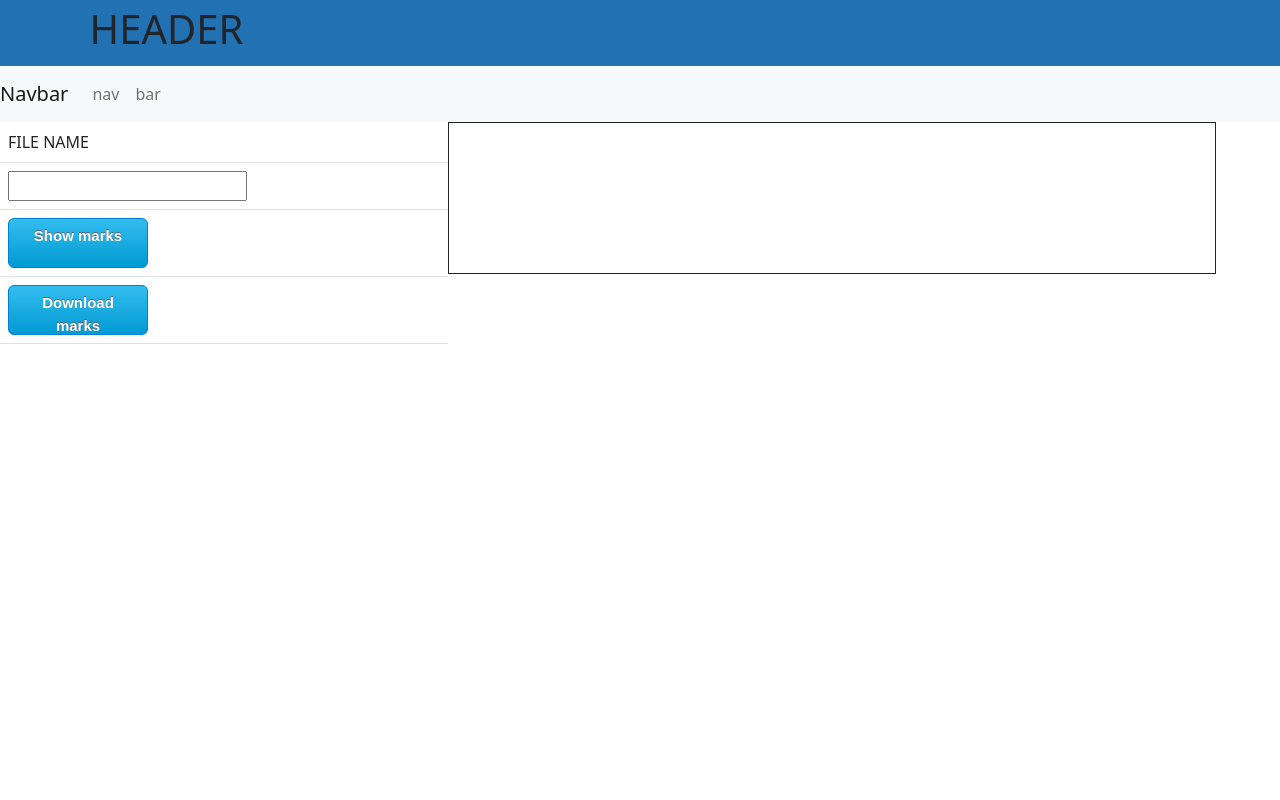
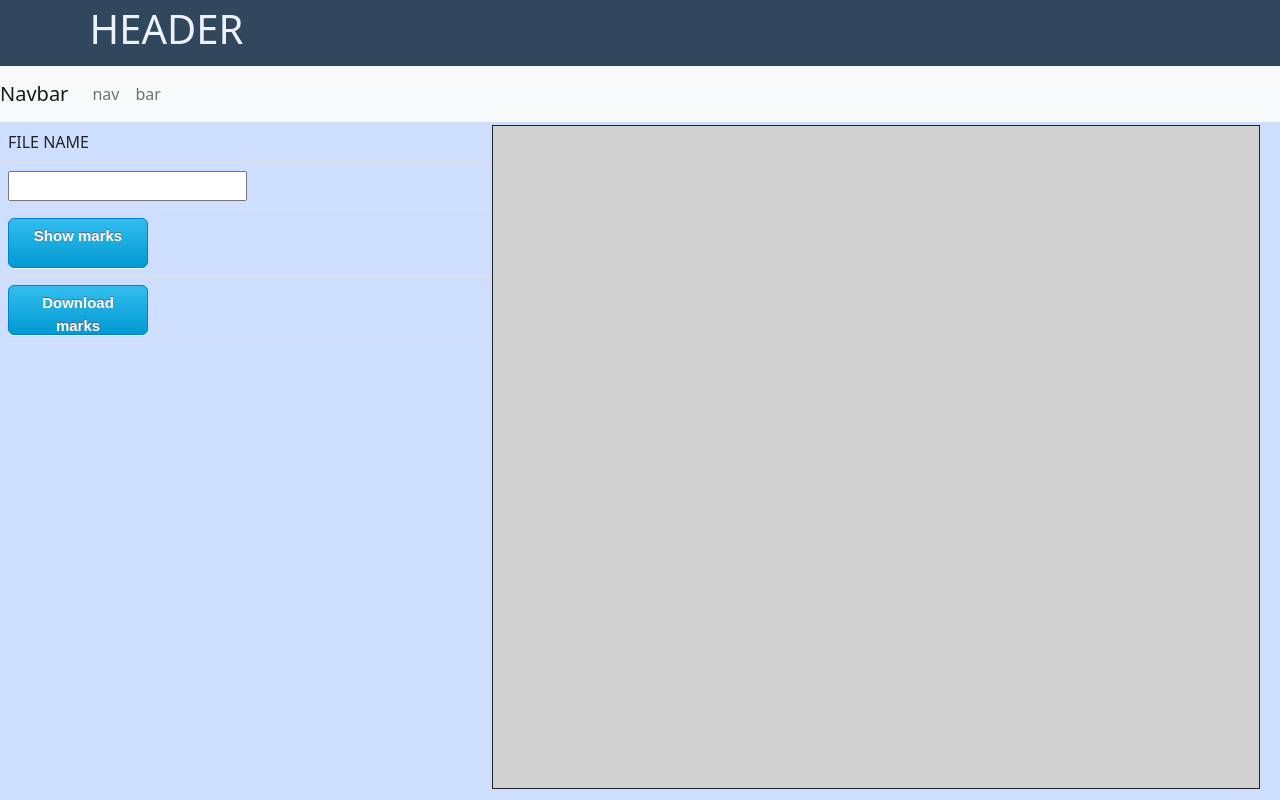
Before and after one commit to DIVYANSH856/project2, a plain HTML site: page index.html in a window 1280 px wide. Drawn offline with nearby package versions, Linux system fonts and the light colour scheme; files whose address does not match are found by name.

Commit message:
Update style.css

```diff
--- a/style.css
+++ b/style.css
@@ -3,34 +3,25 @@ header{
     justify-content: space-between;
     align-items: center;
     padding: 5px 7%;
-    background-color: rgb(33, 113, 179);
+    background-color: #30475E;
 }
-.nav-link{
-    list-style: none;
-    }
-.nav-link li{
-    display: inline-block;
-    padding: 0 20px;
-    }
-.nav-link li a{
-    transition: all 0.3s ease 0s;
-    }
-.nav-link li a:hover{
-    color: #ecf006;
-    }
+
 body{
     box-sizing: border-box;
     margin: 0;
     padding: 0;
     /* background-color: #1572A1; */
     /* background-image:url("http://innerve.tech/images/background.png") ; */
-    background-color: white;
-      }
+    background-color: #CDDEFF;
+}
+
 .left{
     float: left;
     height: 100%;
-    width: 35%;
+    width: 40%;
+    background-color: #CDDEFF;
 }
+
 .btn {
     font-size:15px;
     font-family:Arial;
@@ -51,9 +42,14 @@ body{
   .btn:hover {
     background: linear-gradient(#019ad2, #33bdef);
   }
-  .iframe{
+#inframe{
     position: absolute;
-    top: 100px;
-    right: 0;
+    top: 125px;
+    right: 20px;
     border: 3px solid #73AD21;
+    background: #D1D1D1;
   }
+
+#a{
+  color: #EEF2FF;
+}
```
